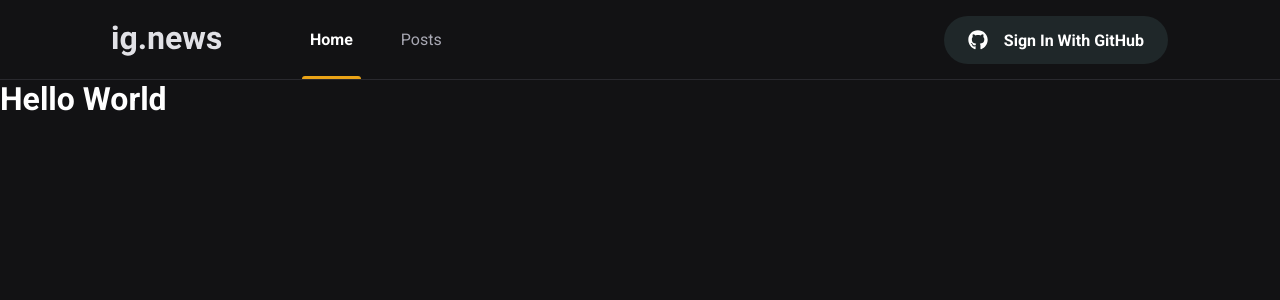
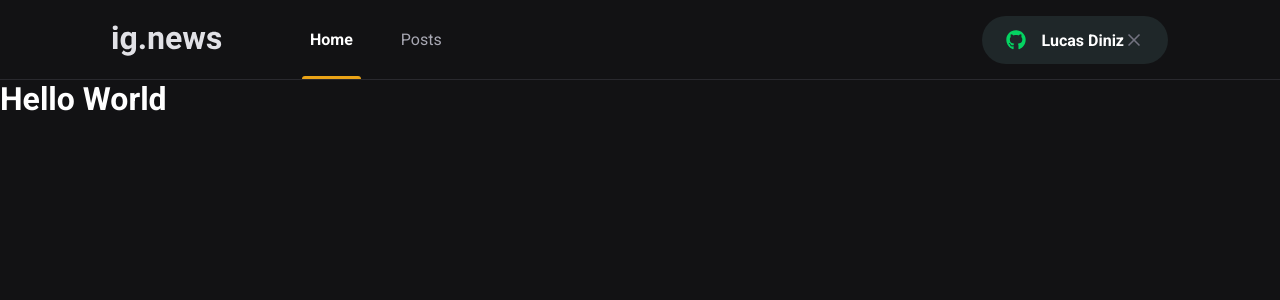
Before and after one commit to lucasdiniz10/ig.news, a Next.js app: page / in a window 1280 px wide. Shown: the top 300 px of the page. Built offline with nearby package versions, Linux system fonts and the light colour scheme.

Commit message:
retorno condicional

```diff
--- a/src/components/SignInButton/index.tsx
+++ b/src/components/SignInButton/index.tsx
@@ -1,14 +1,26 @@
 import { FaGithub } from "react-icons/fa"; // fa -> FontAwesome
+import { FiX } from "react-icons/fi";
 
 import styles from './styles.module.scss';
 
 export function SignInButton() {
-  return (
+  const isUserLoggedIn = true;
+
+  return isUserLoggedIn ? (
     <button
       type="button"
       className={styles.signInButton}
     >
-      <FaGithub />
+      <FaGithub color="#04d361" />
+      Lucas Diniz
+      <FiX color="#737380" className={styles.closeIcon} />
+    </button>
+  ) : (
+    <button
+      type="button"
+      className={styles.signInButton}
+    >
+      <FaGithub color="#eba417" />
       Sign In With GitHub
     </button>
   );
```
